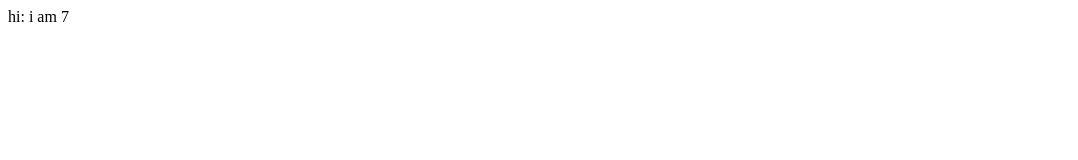
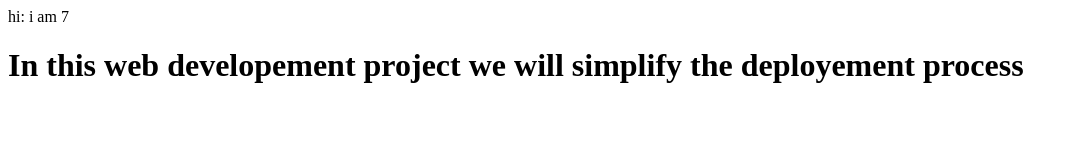
Before and after one commit to Arun-Tiwary/webdev, a plain HTML site: page index.html in a window 1280 px wide. Shown: the whole page, without its empty margins (0-1078 px from the left). Drawn offline with Linux system fonts and the light colour scheme.

Commit message:
docs:changed title

```diff
--- a/index.html
+++ b/index.html
@@ -7,5 +7,6 @@
 </head>
 <body>
     hi: i am 7
+    <h1>In this web developement project we will simplify the deployement process</h1>
 </body>
 </html>
```
Also changed, not shown: 1 other file.
